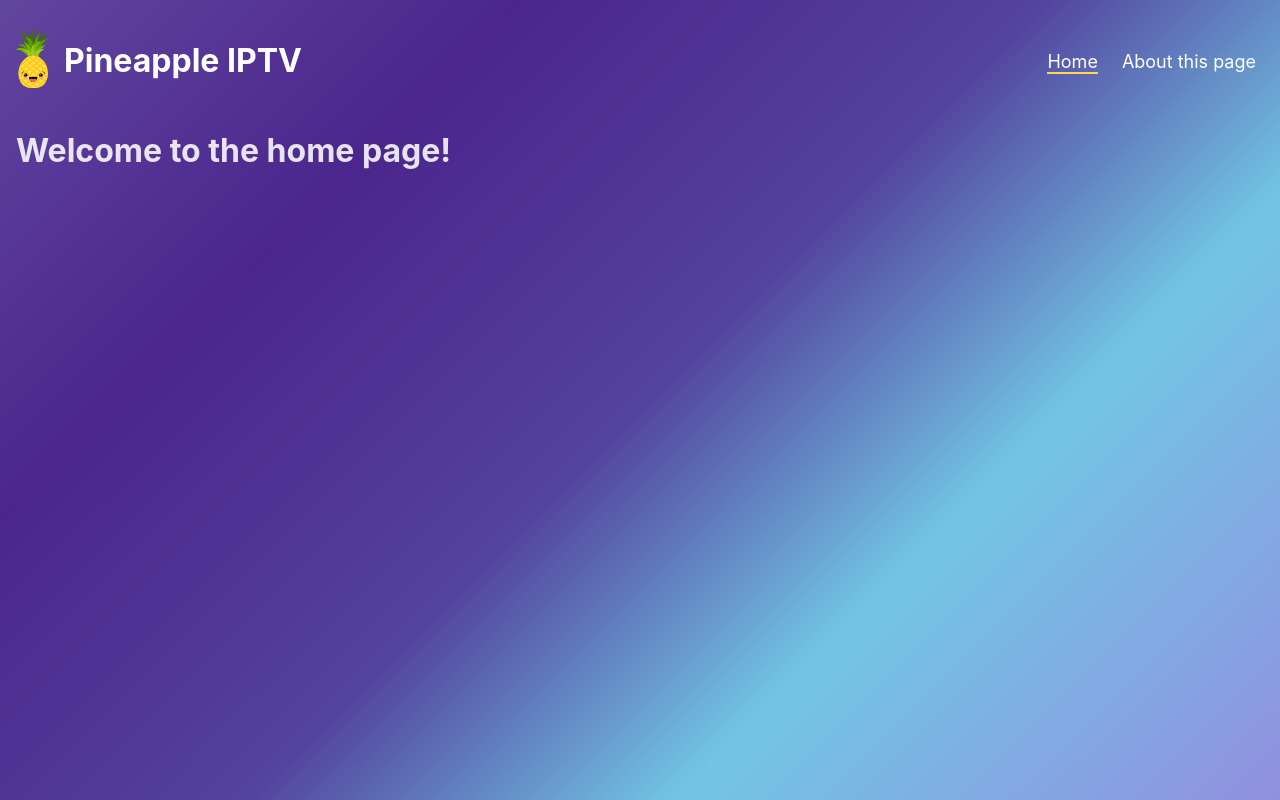
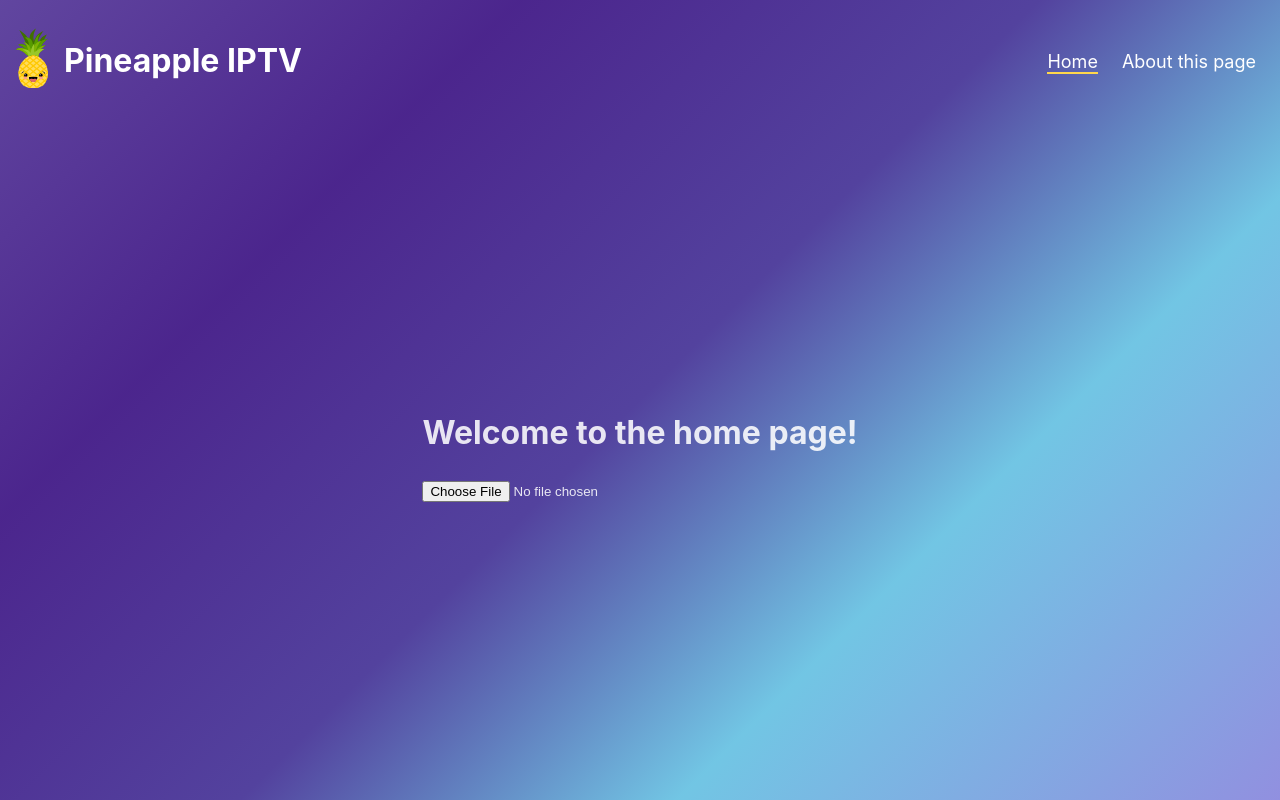
Before and after one commit to imprex92/pineappleIPTV, a React (Vite) app in the folder pineapple-bridge/: page / in a window 1280 px wide. Built offline with nearby package versions, Linux system fonts and the light colour scheme.

Commit message:
new homepage

```diff
--- a/pineapple-bridge/src/Pages/Home.tsx
+++ b/pineapple-bridge/src/Pages/Home.tsx
@@ -1,11 +1,14 @@
+import FileInput from '../components/FileInput';
+import styles from '../styles/home.module.css'
 
 export interface IHomeProps {
 }
 
 export default function Home (props: IHomeProps) {
   return (
-	<div>
+	<main className={styles.main}>
 		<h1>Welcome to the home page!</h1>
-	</div>
+		<FileInput accept='.m3u' multiple={false} />
+	</main>
   );
 }
```
